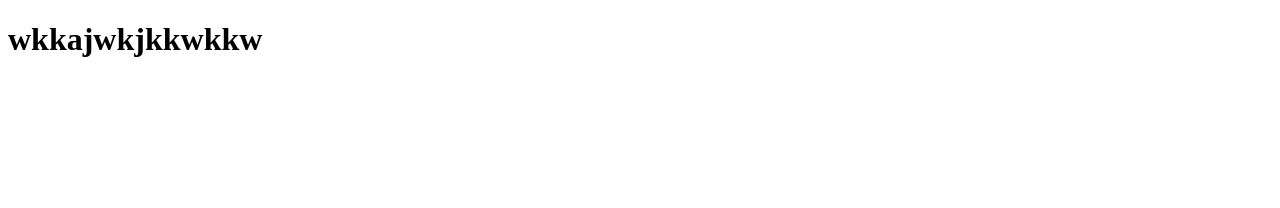
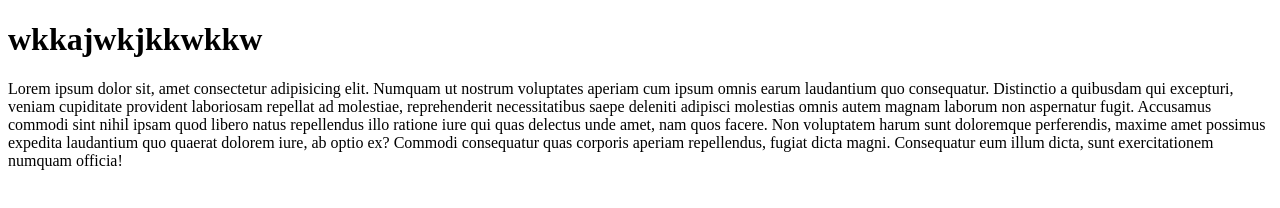
Before and after one commit to Raflisky/sky-test-repo-new, a plain HTML site: page index.html in a window 1280 px wide. Drawn offline with Linux system fonts and the light colour scheme.

Commit message:
menambahkan paragraf

```diff
--- a/index.html
+++ b/index.html
@@ -8,5 +8,6 @@
 </head>
 <body>
     <h1>wkkajwkjkkwkkw</h1>
+    <p>Lorem ipsum dolor sit, amet consectetur adipisicing elit. Numquam ut nostrum voluptates aperiam cum ipsum omnis earum laudantium quo consequatur. Distinctio a quibusdam qui excepturi, veniam cupiditate provident laboriosam repellat ad molestiae, reprehenderit necessitatibus saepe deleniti adipisci molestias omnis autem magnam laborum non aspernatur fugit. Accusamus commodi sint nihil ipsam quod libero natus repellendus illo ratione iure qui quas delectus unde amet, nam quos facere. Non voluptatem harum sunt doloremque perferendis, maxime amet possimus expedita laudantium quo quaerat dolorem iure, ab optio ex? Commodi consequatur quas corporis aperiam repellendus, fugiat dicta magni. Consequatur eum illum dicta, sunt exercitationem numquam officia!</p>
 </body>
 </html>
```
